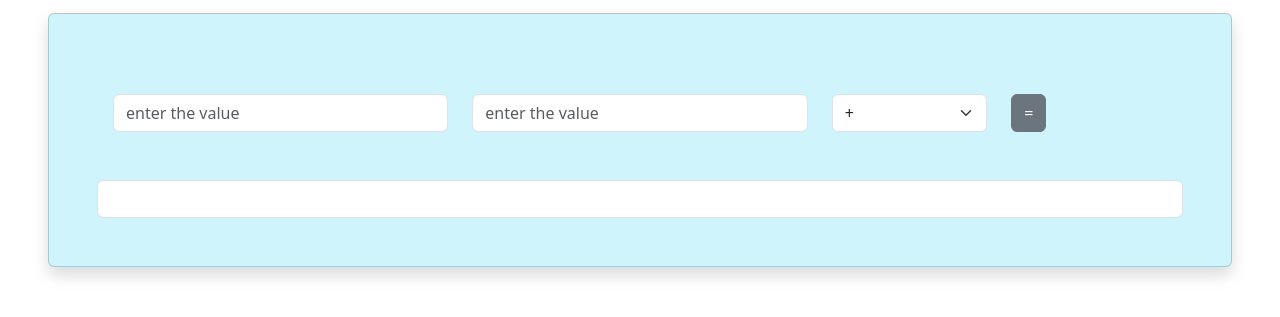
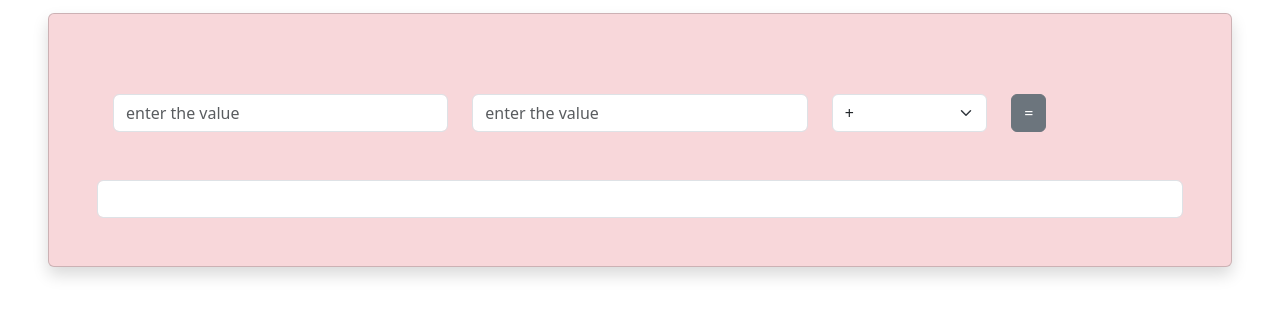
Before and after one commit to Tejayerubandi47/calc, a plain HTML site: page index.html in a window 1280 px wide. Shown: the part 147-464 px from the top of the page. Drawn offline with nearby package versions, Linux system fonts and the light colour scheme.

Commit message:
first commit

```diff
--- a/index.html
+++ b/index.html
@@ -12,9 +12,9 @@
     <link href="https://unpkg.com/aos@2.3.1/dist/aos.css" rel="stylesheet">
 <body>
     <!-- basic layout of calci -->
-    <div class="container-fluid  p-5">
+    <div class="container-fluid  p-5 ">
         <h1 class="p-3 my-3 text-center"  data-aos="zoom-in-down" >simple<span class="text-danger">calculator</span></h1>
-        <div class="inputvalues card p-3 shadow p-5 bg-info-subtle mb-5  rounded" data-aos="fade-down-right"
+        <div class="inputvalues card p-3 shadow p-5 bg-danger-subtle mb-5  rounded" data-aos="flip-left"
         data-aos-easing="ease-out-cubic"
         data-aos-duration="2000">
             <div class="row g=0 my-3 p-3">
```
